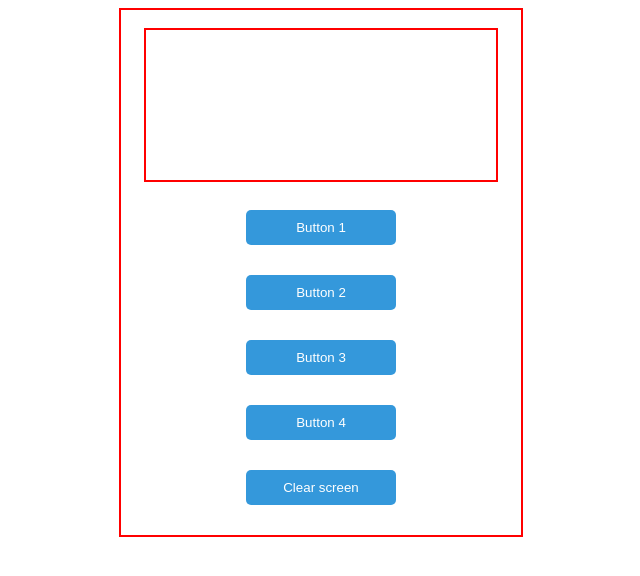
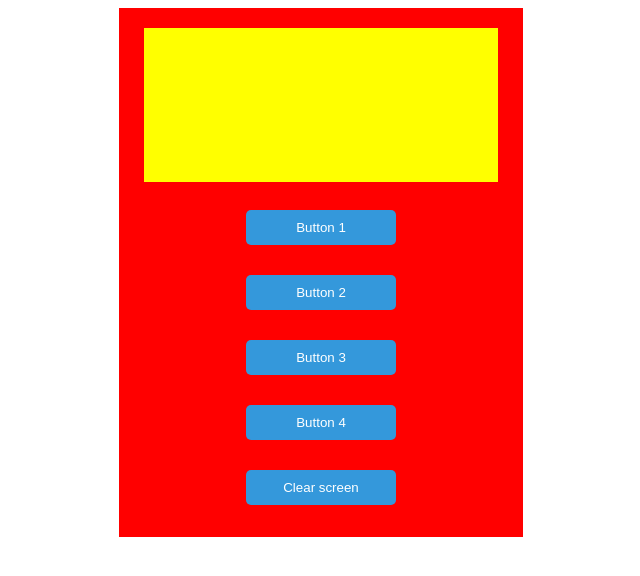
Before and after one commit to Filin3DK/buttons5display, a plain HTML site: page index.html in a window 1280 px wide. Shown: the whole page, without its empty margins (289-929 px from the left). Drawn offline with nearby package versions, Linux system fonts and the light colour scheme.

Commit message:
Изменения в файле index.html

```diff
--- a/index.html
+++ b/index.html
@@ -17,6 +17,7 @@
        flex-direction: column;
        width: 400px;
        height: auto;
+       background-color: red;
        border: 2px solid red;
 
 
@@ -48,11 +49,11 @@ button:hover {
       margin-top: 20px;
       margin-bottom: 30px;
       margin-left: 25px;
-  /*background: yellow;*/
+      background: yellow;
       color: #401E73;
       font-size: 18px;
       font-weight: bold;
-      outline: 2px solid red;
+      outline: 2px solid yellow;
 
 
 }
```
